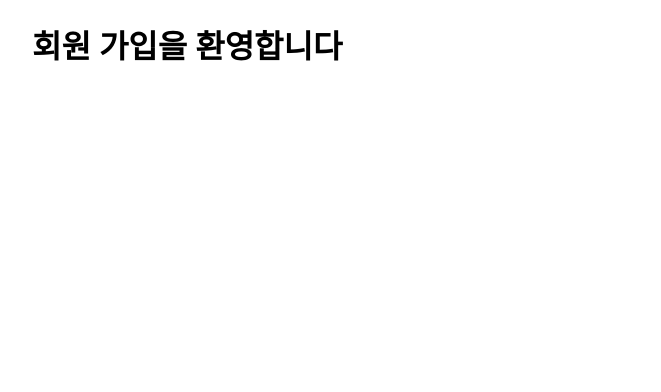
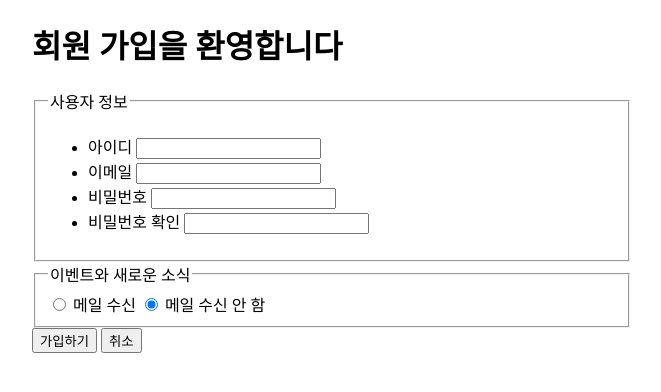
Before and after one commit to sjsjsjsue/Home_practice, a plain HTML site: page HTML 책/05/register-1.html in a window 1280 px wide. Shown: the whole page, without its empty margins (308-969 px from the left). Drawn offline with Linux system fonts and the light colour scheme.

Commit message:
05 HTML 집에서 공부

```diff
--- a/HTML 책/05/register-1.html
+++ b/HTML 책/05/register-1.html
@@ -13,7 +13,40 @@
   <body>
     <div id="container">
       <h1>회원 가입을 환영합니다</h1>
-
+        <form action="">
+            <fieldset>
+              <legend>사용자 정보</legend>
+              <ul>
+                <li>
+                  <label for="uid">아이디</label>
+                  <input type="text" id="uid">
+                </li>
+                <li>
+                  <label for="umail">이메일</label>
+                  <input type="text" id="umail">
+                </li>
+                <li>
+                  <label for="pwd1">비밀번호</label>
+                  <input type="password" id="pwd1">
+                </li>
+                <li>
+                  <label for="pwd2">비밀번호 확인</label>
+                  <input type="password" id="pwd2">
+                </li>
+              </ul>
+            </fieldset>
+            <fieldset>
+              <legend>이벤트와 새로운 소식</legend>
+              <input type="radio" name="mailing" id="mailing_y">
+              <label for="mailing_y">메일 수신</label>
+              <input type="radio" name="mailing" id="mailing_n" checked>
+              <label for="mailing_n">메일 수신 안 함</label>
+            </fieldset>
+            <div id="buttons">
+                <input type="submit" value="가입하기">
+                <input type="reset" value="취소">
+            </div>
+        </form>
     </div>
   </body>
 </html>
```
Also changed, not shown: HTML 책/05/quiz-1.html (+20 -1 lines), HTML 책/05/quiz-2.html (+27 -1 lines), HTML 책/05/register-2.html (+4 -4 lines), HTML 책/05/register-3.html (+13 -0 lines), 1 other file.
